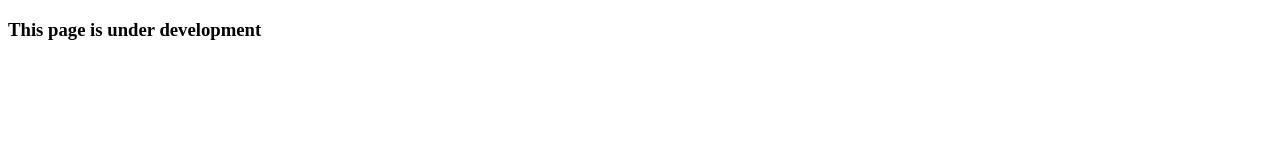
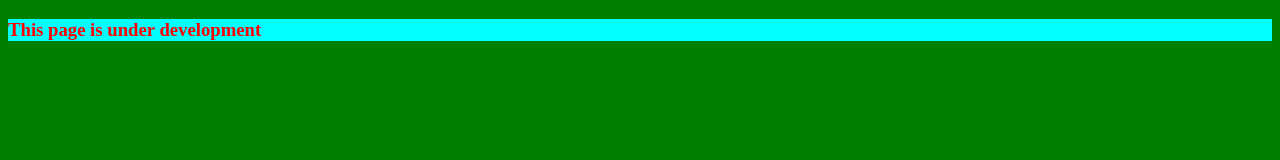
Before and after one commit to sagar19197/learn_git, a plain HTML site: page index.html in a window 1280 px wide. Drawn offline with Linux system fonts and the light colour scheme.

Commit message:
Added basic styling

```diff
--- a/index.html
+++ b/index.html
@@ -2,6 +2,7 @@
 <html>
 	<head>
 		<title>Webpage</title>
+		<link rel ="stylesheet" href="style.css"></link>
 	</head>
 	<body>
 		<h3>This page is under development</h3>
--- /dev/null
+++ b/style.css
@@ -0,0 +1,8 @@
+h3{
+	color : red;
+	background:cyan;
+}
+
+body{
+	background:green;
+}
```
Also changed, not shown: 1 other file.
